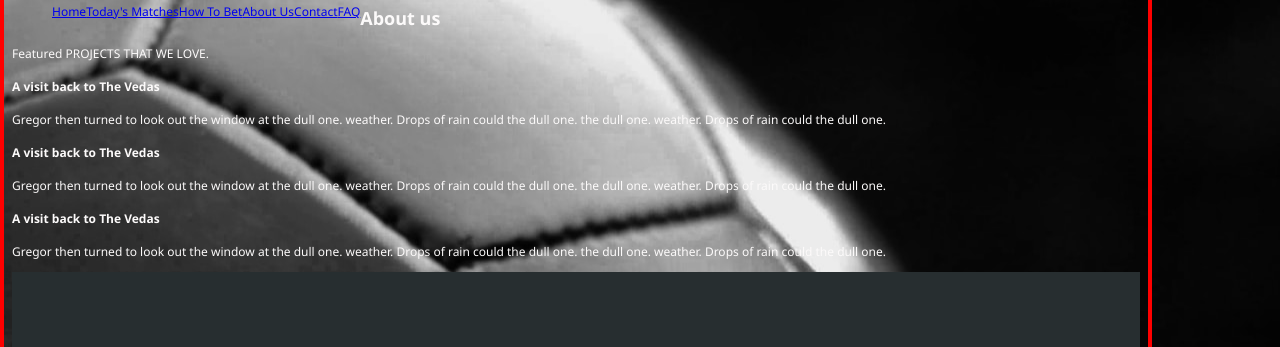
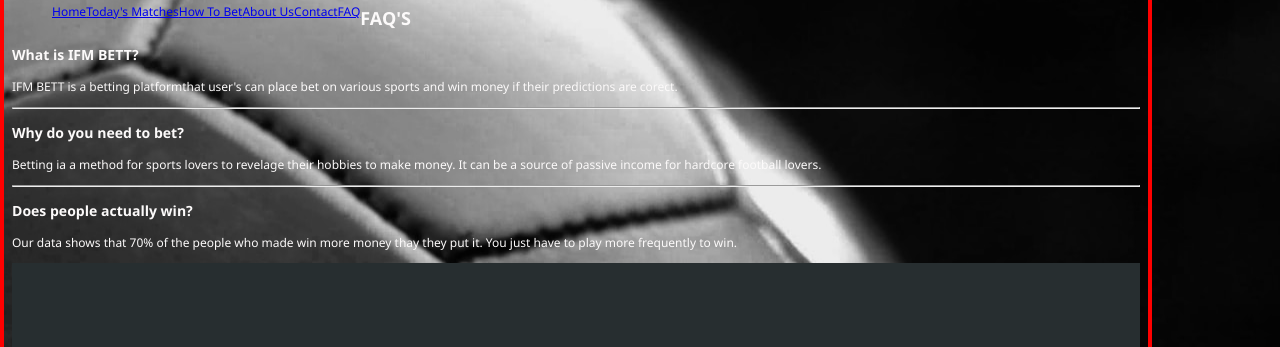
Before and after one commit to hell-song001/IFM-BETT, a plain HTML site: page FAQ.html in a window 1280 px wide. Shown: the part 38-385 px from the top of the page. Drawn offline with Linux system fonts and the light colour scheme.

Commit message:
New content

```diff
--- a/FAQ.html
+++ b/FAQ.html
@@ -34,26 +34,34 @@
 
 	<!-- Features -->
 	<section id="menu-features" class="features">
-        <h2 id="fittext2" class="title-start">About us</h2>
-        <p class="sub-title">Featured PROJECTS THAT WE LOVE.</p>
-        <div class="container column-section">
-            <div class="item-section col-md-4">
-                 <div class="icon text-center"><i class="fa fa-3x fa-circle-o-notch"></i></div>
-                 <h4 class="item-title text-center">A visit back to The Vedas</h4>
-                 <p class="featured-text">Gregor then turned to look out the window at the dull one. weather. Drops of rain could the dull one. the dull one. weather. Drops of rain could the dull one. </p>
-            </div>
-            <div class="item-section col-md-4">
-                 <div class="icon text-center"><i class="fa fa-3x fa-life-ring"></i></div>
-                 <h4 class="item-title text-center">A visit back to The Vedas</h4>
-                 <p class="featured-text">Gregor then turned to look out the window at the dull one. weather. Drops of rain could the dull one. the dull one. weather. Drops of rain could the dull one. </p>
-            </div>
-            <div class="item-section col-md-4">
-                 <div class="icon text-center"><i class="fa fa-3x fa-star"></i></div>
-                 <h4 class="item-title text-center">A visit back to The Vedas</h4>
-                 <p class="featured-text">Gregor then turned to look out the window at the dull one. weather. Drops of rain could the dull one. the dull one. weather. Drops of rain could the dull one. </p>
-            </div>
-        </div>
-
+			<h1 class="faq-heading">FAQ'S</h1>
+			<section class="faq-container">
+				<div class="faq-one">
+					<!-- faq question -->
+					<h1 class="faq-page">What is IFM BETT?</h1>
+					<!-- faq answer -->
+					<div class="faq-body">
+						<p>IFM BETT is a betting platformthat user's can place bet on various sports and win money if their predictions are corect.</p>
+					</div>
+				</div>
+				<hr class="hr-line">
+				<div class="faq-two">
+					<!-- faq question -->
+					<h1 class="faq-page">Why do you need to bet?</h1>
+					<!-- faq answer -->
+					<div class="faq-body">
+						<p>Betting ia a method for sports lovers to revelage their hobbies to make money. It can be a source of passive income for hardcore football lovers.</p>
+					</div>
+				</div>
+				<hr class="hr-line">
+				<div class="faq-three">
+					<!-- faq question -->
+	<h1 class="faq-page">Does people actually win?</h1>
+					<!-- faq answer -->
+					<div class="faq-body">
+						<p>Our data shows that 70% of the people who made win more money thay they put it. You just have to play more frequently to win.</p>
+					</div>
+				</div>
      </section>
      <!-- end Features -->
 
```
Also changed, not shown: about.html (+2 -10 lines).
